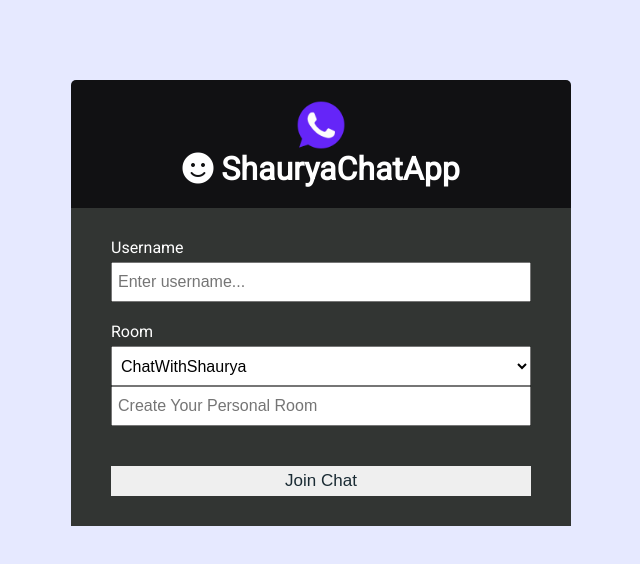
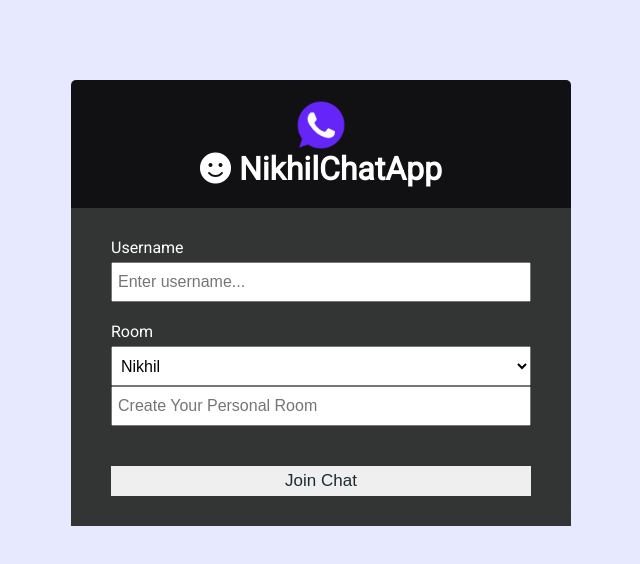
Before and after one commit to NikhilSinha634/nikhilchatapp, a website: page public/index.html in a window 1280 px wide. Shown: the whole page, without its empty margins (319-959 px from the left). Drawn offline with Linux system fonts and the light colour scheme.

Commit message:
ui updated

```diff
--- a/public/index.html
+++ b/public/index.html
@@ -11,7 +11,7 @@
 			crossorigin="anonymous"
 		/>
 		<link rel="stylesheet" href="css/style.css" />
-		<title>ShauryaChatApp</title>
+		<title>NikhilChatApp</title>
 	</head>
 	<body>
 
@@ -23,7 +23,7 @@
 		<div class="join-container">
 			<header class="join-header">
 				<img class="logo" src="chat.png" alt="">
-				<h1><i class="fas fa-smile"></i> ShauryaChatApp</h1>
+				<h1><i class="fas fa-smile"></i> NikhilChatApp</h1>
 			</header>
 			<main class="join-main">
 				<form action="chat.html">
@@ -40,7 +40,7 @@
 					<div class="form-control">
 						<label for="room">Room</label>
 						<select name="room" id="room">
-							<option value="JavaScript">ChatWithShaurya</option>
+							<option value="JavaScript">Nikhil</option>
 							<option value="Python">Poker-Gang</option>
 							<option value="PHP">CollegeFreinds</option>
 							<option value="C#">ChatWithYourFamily</option>
```
Also changed, not shown: public/chat.html (+2 -2 lines).
